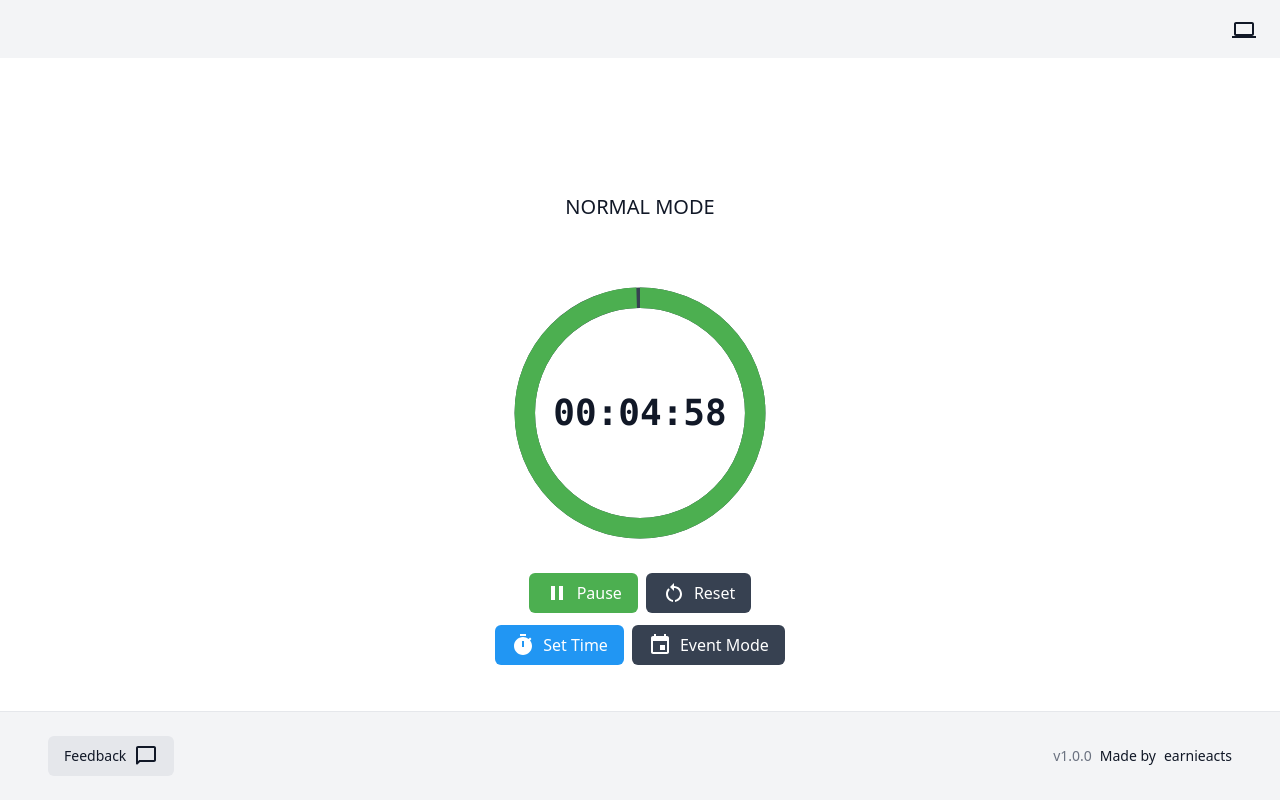
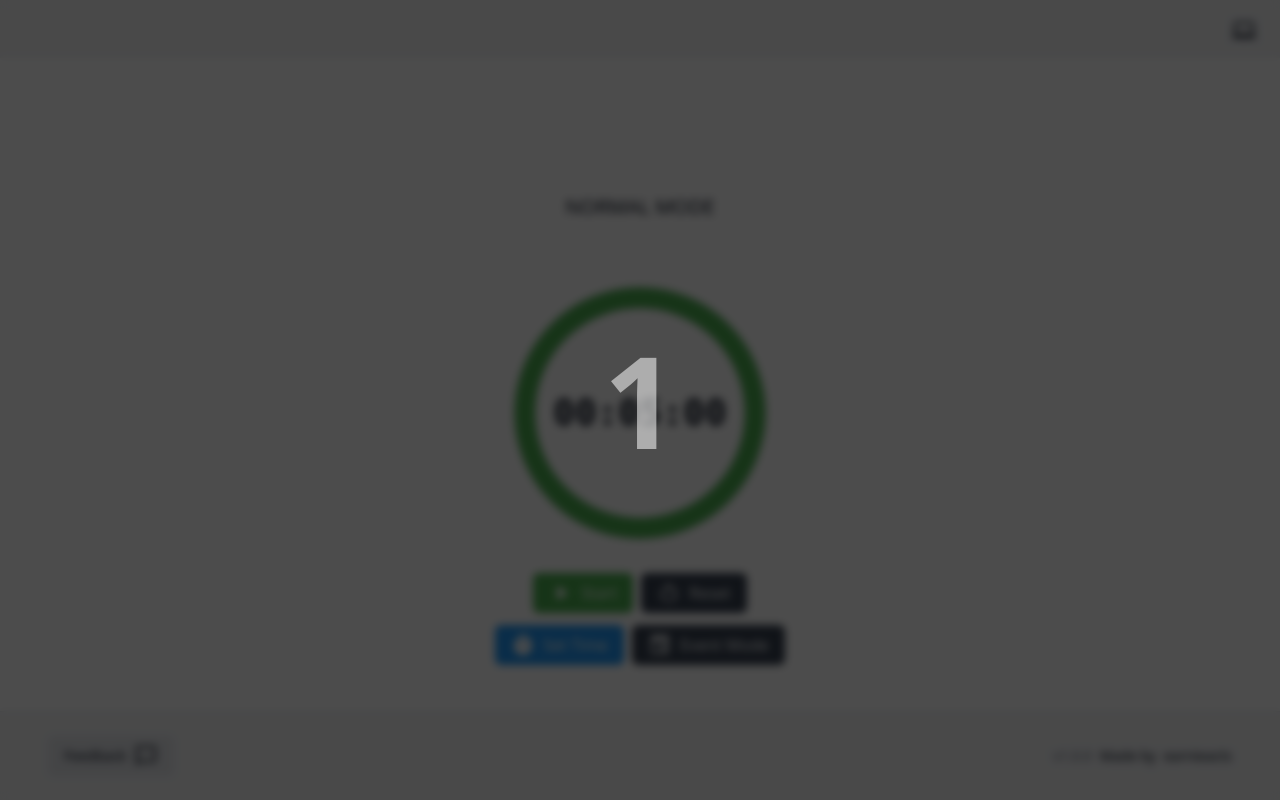
Before and after one commit to earnieacts/electron-event-timer, a React (Vite) app: page / in a window 1280 px wide. Both pictures are taken after a click on the button "Start". Built offline with nearby package versions, Linux system fonts and the light colour scheme; a web font is replaced by a local one.

Commit message:
feat: added sound effect

```diff
--- /dev/null
+++ b/src/components/timer/countdown-modal.tsx
@@ -0,0 +1,59 @@
+import React, { useEffect, useState } from 'react';
+
+interface CountdownModalProps {
+  isOpen: boolean;
+  onComplete: () => void;
+  playSound?: boolean;
+}
+
+const CountdownModal: React.FC<CountdownModalProps> = ({ isOpen, onComplete, playSound = true }) => {
+  const [count, setCount] = useState<number | 'START'>(3);
+  const [audio] = useState(new Audio('/assets/sounds/start-3-2-1.wav'));
+
+  useEffect(() => {
+    if (isOpen) {
+      setCount(3);
+      let step = 0;
+
+      if (playSound) {
+        audio.currentTime = 0;
+        audio.play();
+      }
+
+      const interval = setInterval(() => {
+        step += 1;
+        if (step < 3) {
+          setCount(3 - step);
+        } else if (step === 3) {
+          setCount('START');
+        } else if (step === 4) {
+          clearInterval(interval);
+          setCount(3);
+          setTimeout(() => {
+            onComplete();
+          }, 200);
+        }
+      }, 1000);
+
+      return () => {
+        clearInterval(interval);
+        if (playSound) {
+          audio.pause();
+          audio.currentTime = 0;
+        }
+      };
+    }
+  }, [isOpen, onComplete, audio, playSound]);
+
+  if (!isOpen) return null;
+
+  return (
+    <div className="fixed inset-0 bg-black/70 backdrop-blur-sm flex items-center justify-center z-50">
+      <div className={`text-white ${typeof count === 'number' ? 'text-9xl' : 'text-7xl'} font-bold animate-pulse`}>
+        {count}
+      </div>
+    </div>
+  );
+};
+
+export default CountdownModal;
--- /dev/null
+++ b/src/hooks/use-timer-sounds.ts
@@ -0,0 +1,59 @@
+import { useCallback, useRef, useState } from 'react';
+
+export function useTimerSounds() {
+  const timerSound = useRef(new Audio('/assets/sounds/timer.mp3'));
+  const lastSecondsSound = useRef(new Audio('/assets/sounds/last-seconds.mp3'));
+  const countdownSound = useRef(new Audio('/assets/sounds/3-2-1.mp3'));
+  const finalSound = useRef(new Audio('/assets/sounds/final.mp3'));
+
+  const [isCountdownVisible, setIsCountdownVisible] = useState(false);
+
+  const stopAllSounds = useCallback(() => {
+    timerSound.current.pause();
+    timerSound.current.currentTime = 0;
+    lastSecondsSound.current.pause();
+    lastSecondsSound.current.currentTime = 0;
+    countdownSound.current.pause();
+    countdownSound.current.currentTime = 0;
+    finalSound.current.pause();
+    finalSound.current.currentTime = 0;
+  }, []);
+
+  const playTimerSound = useCallback(() => {
+    stopAllSounds();
+    timerSound.current.play();
+  }, [stopAllSounds]);
+
+  const playLastSecondsSound = useCallback(() => {
+    stopAllSounds();
+    lastSecondsSound.current.play();
+  }, [stopAllSounds]);
+
+  const playCountdownSound = useCallback(() => {
+    countdownSound.current.play();
+  }, []);
+
+  const playFinalSound = useCallback(() => {
+    stopAllSounds();
+    finalSound.current.play();
+  }, [stopAllSounds]);
+
+  const startWithCountdown = useCallback((onCountdownComplete: () => void) => {
+    setIsCountdownVisible(true);
+    setTimeout(() => {
+      setIsCountdownVisible(false);
+      onCountdownComplete();
+    }, 4000);
+  }, []);
+
+  return {
+    playTimerSound,
+    playLastSecondsSound,
+    playCountdownSound,
+    playFinalSound,
+    stopAllSounds,
+    startWithCountdown,
+    isCountdownVisible,
+    setIsCountdownVisible
+  };
+}
--- a/src/pages/timer/timer.tsx
+++ b/src/pages/timer/timer.tsx
@@ -4,7 +4,9 @@ import Footer from '@/components/layout/footer';
 import CircularTimer from '@/components/timer/circular-timer';
 import TimerControls from '@/components/timer/time-controls';
 import TimerCompleteModal from '@/components/timer/timer-complete-modal';
+import CountdownModal from '@/components/timer/countdown-modal';
 import { TimerState, TimerMode } from '@/types/timer';
+import { useTimerSounds } from '@/hooks/use-timer-sounds';
 
 export function Timer() {
   const [timerState, setTimerState] = useState<TimerState>({
@@ -15,14 +17,24 @@ export function Timer() {
   });
   const [showCompleteModal, setShowCompleteModal] = useState(false);
   const [intervalId, setIntervalId] = useState<NodeJS.Timeout | null>(null);
+  const {
+    playTimerSound,
+    playLastSecondsSound,
+    playCountdownSound,
+    playFinalSound,
+    stopAllSounds,
+    startWithCountdown,
+    isCountdownVisible
+  } = useTimerSounds();
 
   const pauseTimer = useCallback(() => {
     if (intervalId) {
       clearInterval(intervalId);
       setIntervalId(null);
       setTimerState(prev => ({ ...prev, isRunning: false }));
+      stopAllSounds();
     }
-  }, [intervalId]);
+  }, [intervalId, stopAllSounds]);
 
   const handleTimerComplete = useCallback(() => {
     if (intervalId) {
@@ -30,28 +42,38 @@ export function Timer() {
       setIntervalId(null);
     }
     setTimerState(prev => ({ ...prev, isRunning: false }));
+    playFinalSound();
     setShowCompleteModal(true);
-  }, [intervalId]);
+  }, [intervalId, playFinalSound]);
 
   const resetTimer = useCallback(() => {
     pauseTimer();
+    stopAllSounds();
     setTimerState(prev => ({
       ...prev,
       currentTime: prev.timeLimit,
       isRunning: false,
     }));
-  }, [pauseTimer]);
+  }, [pauseTimer, stopAllSounds]);
 
   const handleModalClose = useCallback(() => {
     setShowCompleteModal(false);
     resetTimer();
   }, [resetTimer]);
 
-  const startTimer = useCallback(() => {
-    if (!timerState.isRunning) {
+  const initializeTimer = useCallback(() => {
     const id = setInterval(() => {
       setTimerState(prev => {
         const newTime = Math.max(0, prev.currentTime - 1);
+
+        // Sound effects logic
+        if (newTime > 0) {
+          if (newTime <= 3) {
+            playCountdownSound();
+          } else if (newTime < prev.currentTime && (!prev.rounds?.isInterval)) {
+            playTimerSound();
+          }
+        }
 
         // Timer complete conditions
         if (newTime === 0 && prev.isRunning) {
@@ -117,8 +139,15 @@ export function Timer() {
     }, 1000);
     setIntervalId(id);
     setTimerState(prev => ({ ...prev, isRunning: true }));
+  }, [handleTimerComplete, playTimerSound, playLastSecondsSound, playCountdownSound]);
+
+  const startTimer = useCallback(() => {
+    if (!timerState.isRunning) {
+      startWithCountdown(() => {
+        initializeTimer();
+      });
     }
-  }, [timerState.isRunning, handleTimerComplete]);
+  }, [timerState.isRunning, startWithCountdown, initializeTimer]);
 
   const setTime = useCallback((seconds: number) => {
     setTimerState(prev => ({
@@ -196,6 +225,15 @@ export function Timer() {
       {showCompleteModal && (
         <TimerCompleteModal onClose={handleModalClose} />
       )}
+      <CountdownModal
+        isOpen={isCountdownVisible}
+        onComplete={() => {
+          if (!timerState.isRunning) {
+            initializeTimer();
+          }
+        }}
+        playSound={!timerState.rounds?.isInterval || timerState.currentTime <= 3}
+      />
     </div>
   );
 }
```
Also changed, not shown: 1 other file (tests, documents, lock files or other folders). Lines whose indentation alone changed are shown as unchanged.
